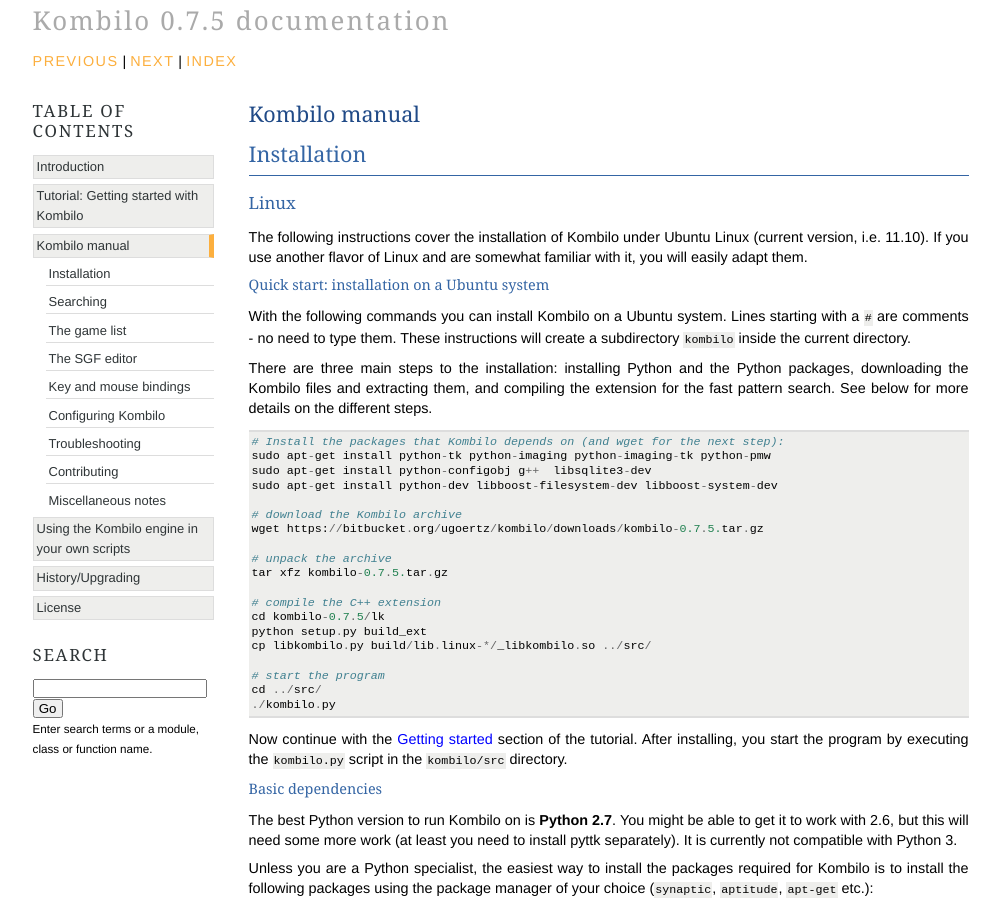
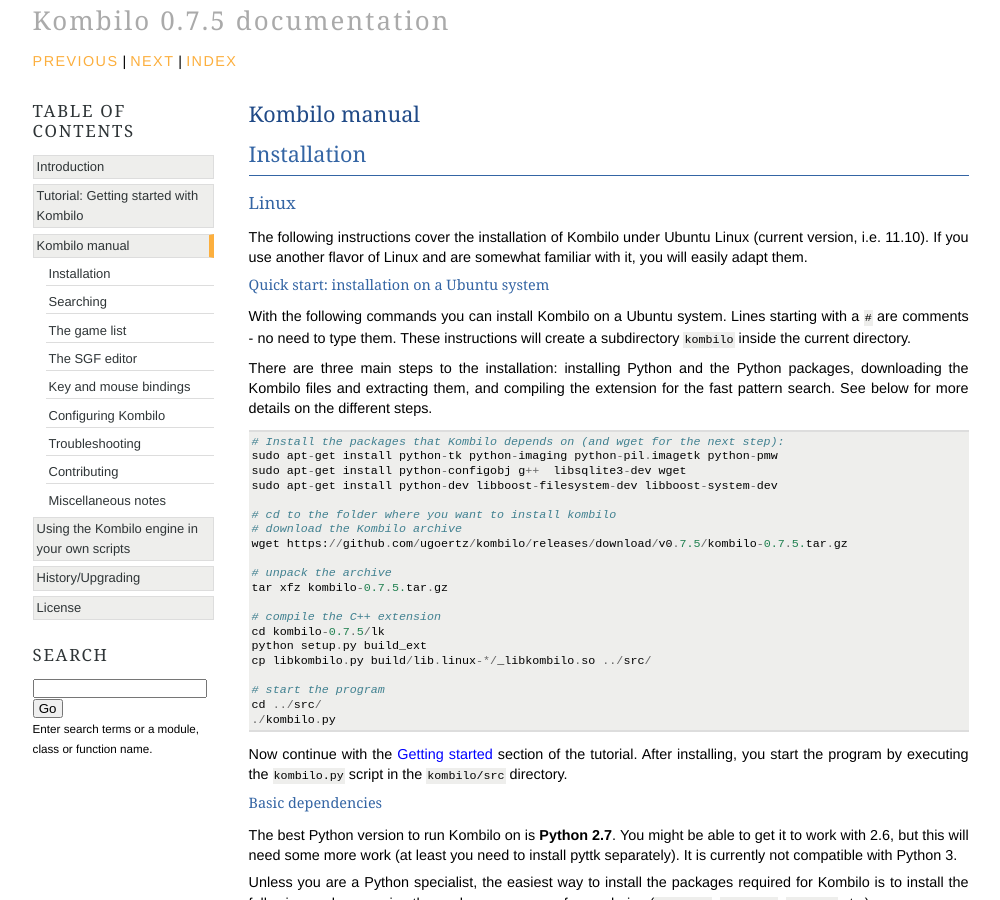
Before and after one commit to ugoertz/kombilo, a Sphinx documentation site: the page built from doc/manual.rst, in a window 1280 px wide and 900 px high. Shown: the whole window, without its empty margins (125-1125 px from the left). Built offline with Sphinx 7.4.7, drawn with Linux system fonts in a browser that asks for light colours.

Commit message:
Update docs: Installation instructions

```diff
--- a/doc/manual.rst
+++ b/doc/manual.rst
@@ -38,12 +38,13 @@
 ::
 
   # Install the packages that Kombilo depends on (and wget for the next step):
-  sudo apt-get install python-tk python-imaging python-imaging-tk python-pmw
-  sudo apt-get install python-configobj g++  libsqlite3-dev
+  sudo apt-get install python-tk python-imaging python-pil.imagetk python-pmw
+  sudo apt-get install python-configobj g++  libsqlite3-dev wget
   sudo apt-get install python-dev libboost-filesystem-dev libboost-system-dev
 
+  # cd to the folder where you want to install kombilo
   # download the Kombilo archive
-  wget https://bitbucket.org/ugoertz/kombilo/downloads/kombilo-0.7.5.tar.gz
+  wget https://github.com/ugoertz/kombilo/releases/download/v0.7.5/kombilo-0.7.5.tar.gz
 
   # unpack the archive
   tar xfz kombilo-0.7.5.tar.gz
```
